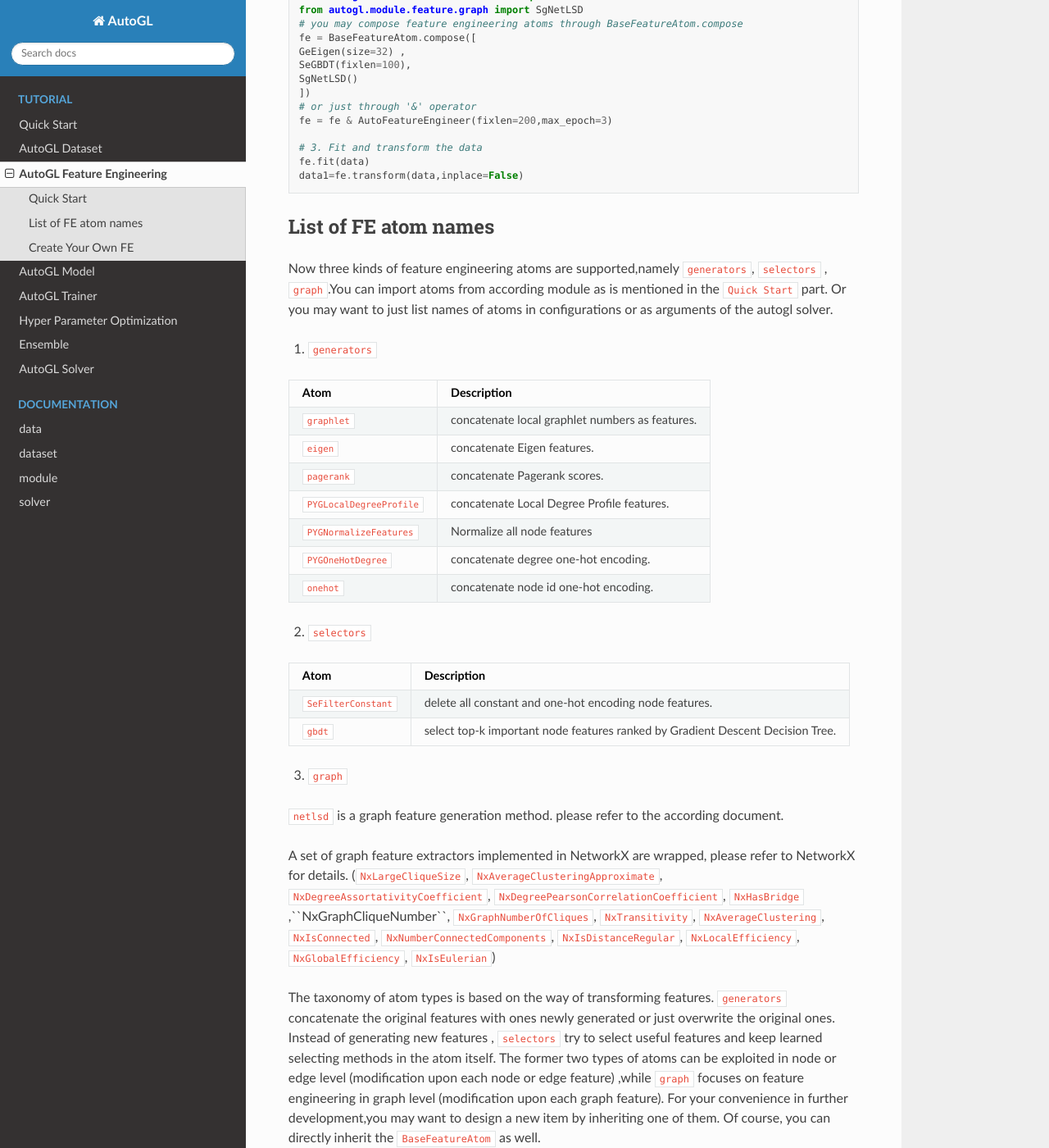
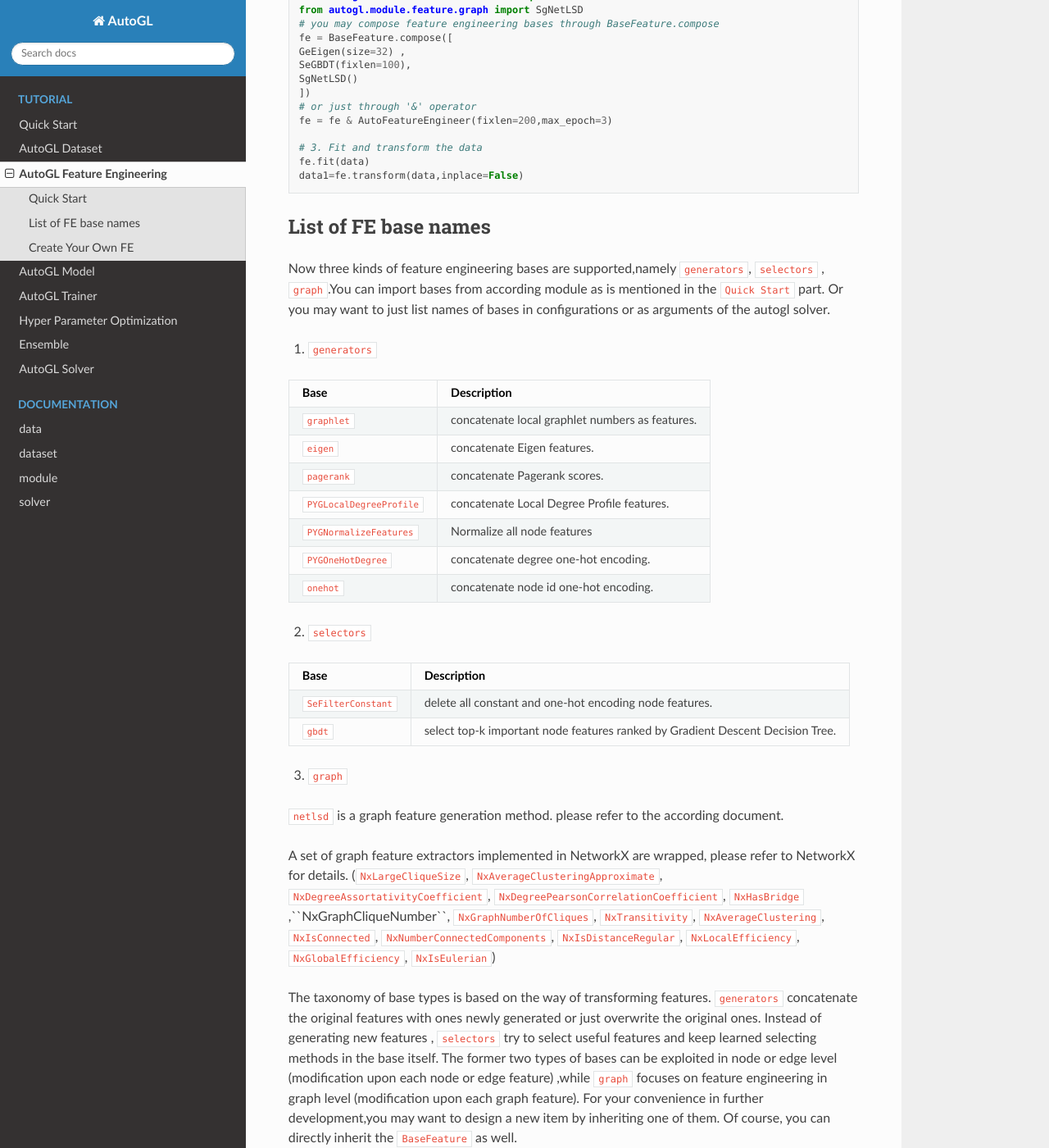
Before and after one commit to THUMNLab/AutoGL, a Sphinx documentation site: the page built from docs/docfile/tutorial/t_fe.rst, in a window 1280 px wide and 1400 px high, scrolled down 431 px. Shown: the whole window at 82% size. Built offline with Sphinx 7.4.7 and the Read the Docs theme 2.0.0, drawn with Linux system fonts in a browser that asks for light colours; some of the changed text lies outside the part shown.

Commit message:
name atom to bse

```diff
--- a/docs/docfile/tutorial/t_fe.rst
+++ b/docs/docfile/tutorial/t_fe.rst
@@ -16,12 +16,12 @@ Quick Start
     data = build_dataset_from_name('cora')
 
     # 2. Compose a feature engineering pipeline
-    from autogl.module.feature import BaseFeatureAtom,AutoFeatureEngineer
+    from autogl.module.feature import BaseFeature,AutoFeatureEngineer
     from autogl.module.feature.generators import GeEigen
     from autogl.module.feature.selectors import SeGBDT
     from autogl.module.feature.graph import SgNetLSD
-    # you may compose feature engineering atoms through BaseFeatureAtom.compose
-    fe = BaseFeatureAtom.compose([
+    # you may compose feature engineering bases through BaseFeature.compose
+    fe = BaseFeature.compose([
     GeEigen(size=32) ,
     SeGBDT(fixlen=100),
     SgNetLSD()
@@ -33,16 +33,16 @@ Quick Start
     fe.fit(data)
     data1=fe.transform(data,inplace=False)
 
-List of FE atom names
+List of FE base names
 ---------------------
-Now three kinds of feature engineering atoms are supported,namely ``generators``, ``selectors`` , ``graph``.You can import
-atoms from according module as is mentioned in the ``Quick Start`` part. Or you may want to just list names of atoms
+Now three kinds of feature engineering bases are supported,namely ``generators``, ``selectors`` , ``graph``.You can import
+bases from according module as is mentioned in the ``Quick Start`` part. Or you may want to just list names of bases
 in configurations or as arguments of the autogl solver.
 
 1. ``generators``
 
 +---------------------------+-------------------------------------------------+
-|           Atom            |                   Description                   |
+|           Base            |                   Description                   |
 +===========================+=================================================+
 | ``graphlet``              | concatenate local graphlet numbers as features. |
 +---------------------------+-------------------------------------------------+
@@ -62,7 +62,7 @@ in configurations or as arguments of the autogl solver.
 2. ``selectors``
 
 +----------------------+--------------------------------------------------------------------------------+
-|         Atom         |                                  Description                                   |
+|         Base         |                                  Description                                   |
 +======================+================================================================================+
 | ``SeFilterConstant`` | delete all constant and one-hot encoding node features.                        |
 +----------------------+--------------------------------------------------------------------------------+
@@ -77,16 +77,16 @@ A set of graph feature extractors implemented in NetworkX are wrapped, please re
 ,``NxGraphCliqueNumber``, ``NxGraphNumberOfCliques``, ``NxTransitivity``, ``NxAverageClustering``, ``NxIsConnected``, ``NxNumberConnectedComponents``,
 ``NxIsDistanceRegular``, ``NxLocalEfficiency``, ``NxGlobalEfficiency``, ``NxIsEulerian``)
 
-The taxonomy of atom types is based on the way of transforming features. ``generators`` concatenate the original features with ones newly generated
+The taxonomy of base types is based on the way of transforming features. ``generators`` concatenate the original features with ones newly generated
 or just overwrite the original ones. Instead of generating new features , ``selectors`` try to select useful features and keep learned selecting methods
-in the atom itself. The former two types of atoms can be exploited in node or edge level (modification upon each
+in the base itself. The former two types of bases can be exploited in node or edge level (modification upon each
 node or edge feature) ,while ``graph`` focuses on feature engineering  in graph level (modification upon each graph feature).
 For your convenience in further development,you may want to design a new item by inheriting one of them.
-Of course, you can directly inherit the ``BaseFeatureAtom`` as well.
+Of course, you can directly inherit the ``BaseFeature`` as well.
 
 Create Your Own FE
 ------------------
-You can create your own feature engineering object by simply inheriting one of feature engineering atom types ,namely ``generators``, ``selectors`` , ``graph``,
+You can create your own feature engineering object by simply inheriting one of feature engineering base types ,namely ``generators``, ``selectors`` , ``graph``,
 and overloading methods ``_fit`` and ``_transform``.
 
 .. code-block :: python
```
Also changed, not shown: 9 other files.
